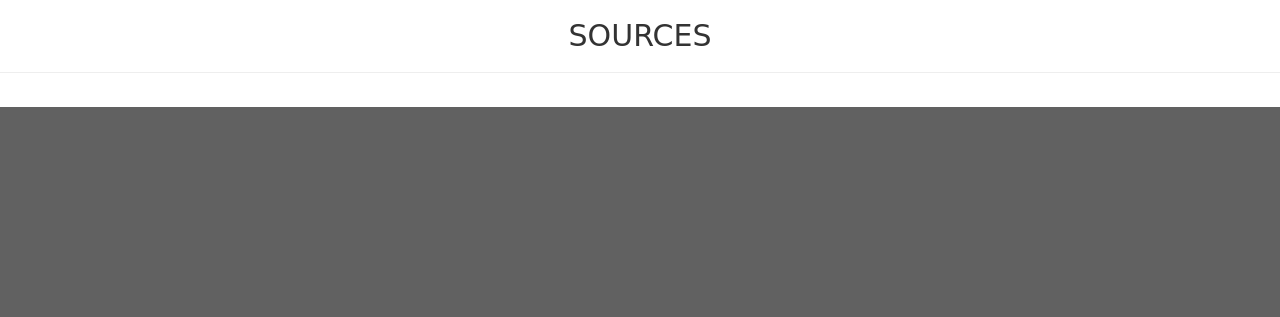
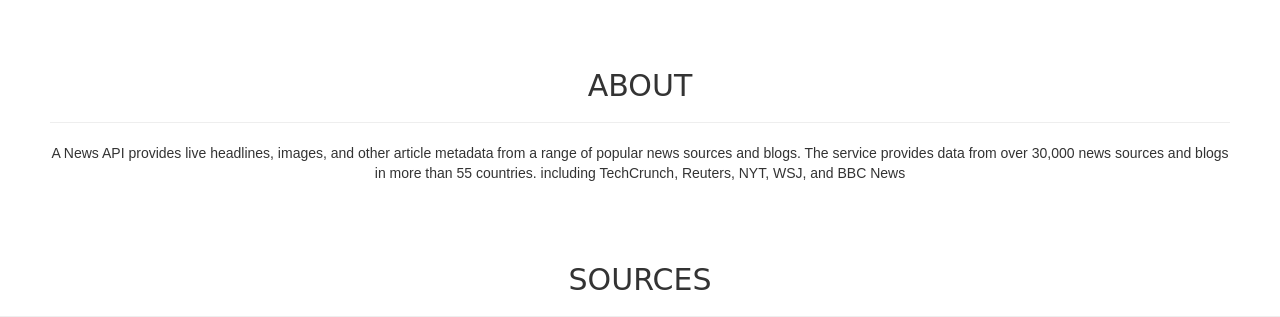
Before and after one commit to msyoki/Mercury-NewsAPI, a Flask app: template app/templates/index.html in a window 1280 px wide. Shown: the part 693-1010 px from the top of the page. Before the commit the page ends 800 px from the top, so only its background shows below. Run offline with Flask 2, Linux system fonts and the light colour scheme; the template is opened without the code that fills it, so the values that code supplies are empty; parts of the project's set-up code (start-up, migrations or seed data) failed here and were passed over; some libraries are stand-ins or nearby versions; some web fonts are replaced.

Commit message:
add about section

```diff
--- a/app/templates/index.html
+++ b/app/templates/index.html
@@ -17,6 +17,16 @@
         <br>
         <a style="color: white;" href="#sources"><button class="btn btn-info" >Read News</button></a>
         </div>
+    </div>
+    <div id="about">
+        <h2 >ABOUT</h4>
+        <hr>
+        <p>
+        A News API provides live headlines, images, and other article metadata from a range
+        of popular news sources and blogs. The service provides data from over 30,000 news sources
+        and blogs in more than 55 countries. including TechCrunch, Reuters, NYT, WSJ, and BBC News
+        </p>
+
     </div>
     <div id="sources">
         <h2 style="text-align: center;" style="font-weight: bolder;">SOURCES</h2>
```
